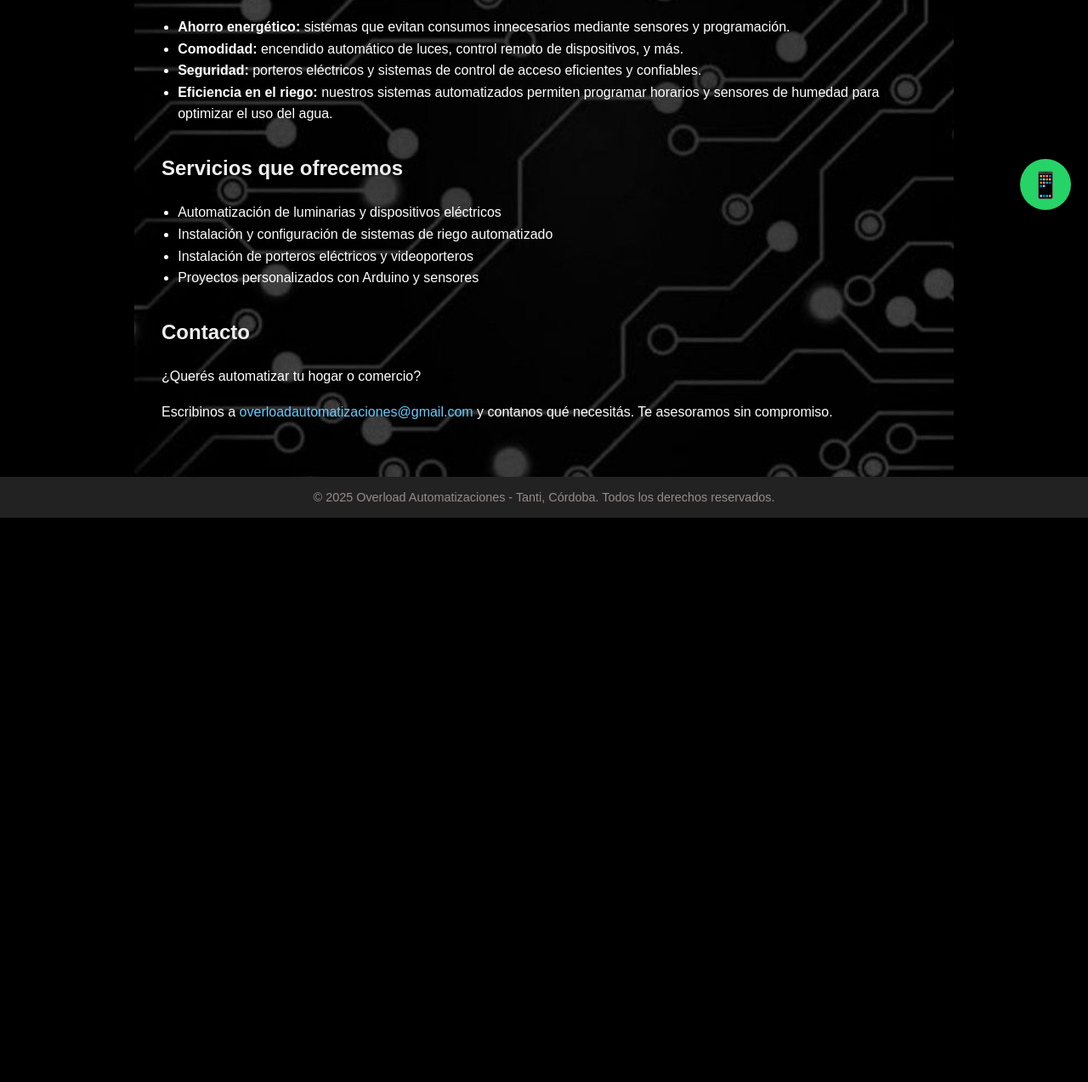
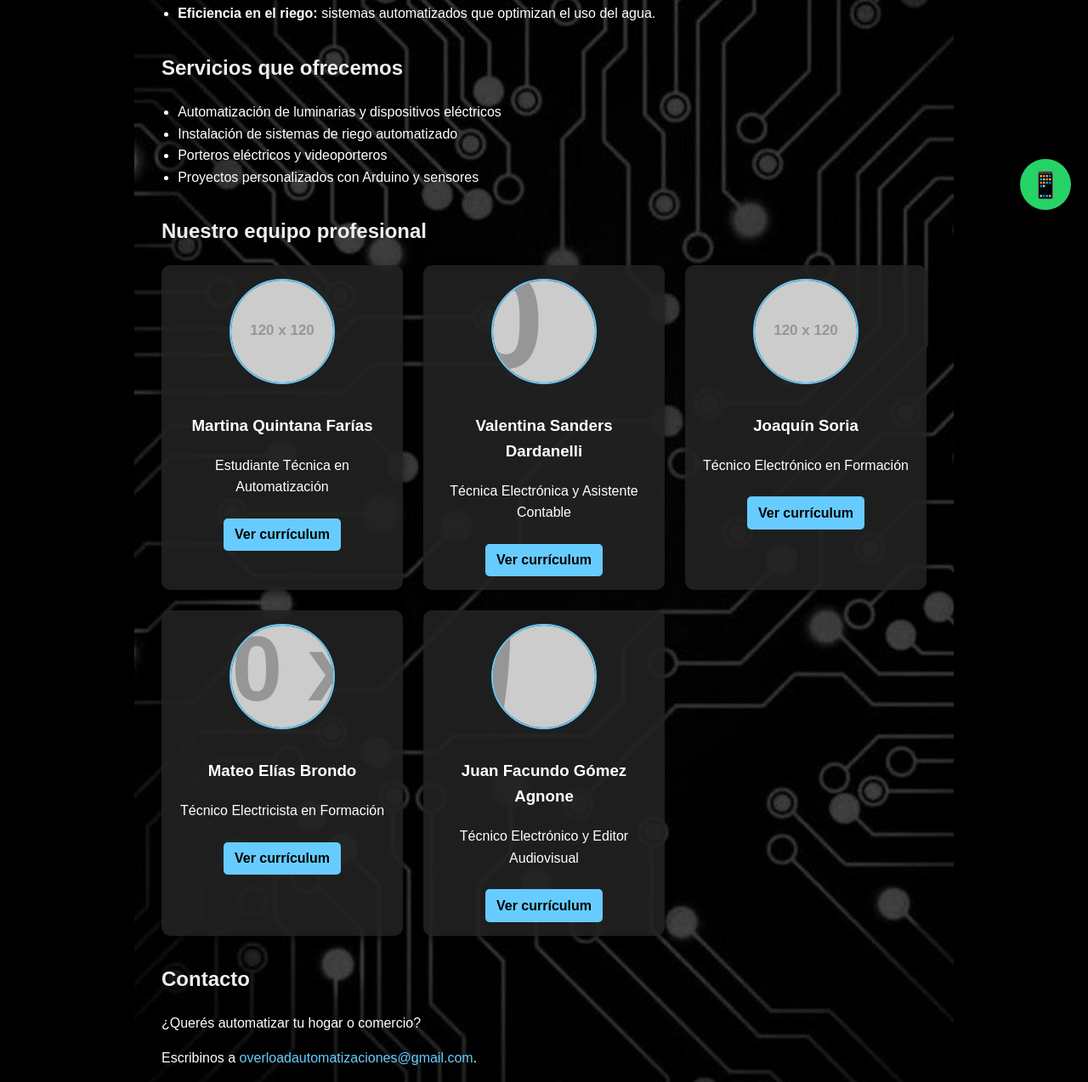
Before and after one commit to valenkunnn/overload, a plain HTML site: page index.html in a window 1280 px wide. Shown: the part 533-1806 px from the top of the page at 85% size. Before the commit the page ends 1142 px from the top, so only its background shows below. Drawn offline with Linux system fonts and the light colour scheme; placeholder pictures from the web are drawn by us.

Commit message:
Update index.html

```diff
--- a/index.html
+++ b/index.html
@@ -15,7 +15,7 @@
 
     header {
       background-color: #000000;
-      color: #ccc; /* Gris clarito para el título */
+      color: #ccc;
       padding: 1rem 2rem;
       display: flex;
       align-items: center;
@@ -24,7 +24,7 @@
     }
 
     .logo {
-      height: 150px; /* Tamaño del logo */
+      height: 150px;
     }
 
     .titulo {
@@ -32,7 +32,7 @@
       font-weight: bold;
       text-align: center;
       flex-grow: 1;
-      color: #ccc; /* Gris clarito */
+      color: #ccc;
     }
 
     main {
@@ -45,7 +45,7 @@
       background-position: center center;
       background-repeat: no-repeat;
       border-radius: 8px;
-      color: white; /* Texto blanco */
+      color: white;
     }
 
     section {
@@ -53,7 +53,7 @@
     }
 
     h2 {
-      color: #eee; /* un blanco suave para los títulos */
+      color: #eee;
     }
 
     ul {
@@ -69,7 +69,7 @@
     }
 
     a {
-      color: #66ccff; /* Azul claro para links */
+      color: #66ccff;
       text-decoration: none;
     }
 
@@ -100,6 +100,52 @@
     .whatsapp-button:hover {
       background-color: #128C7E;
     }
+
+    /* ---- Equipo ---- */
+    .equipo {
+      display: grid;
+      grid-template-columns: repeat(auto-fit, minmax(220px, 1fr));
+      gap: 1.5rem;
+      text-align: center;
+    }
+
+    .tarjeta {
+      background-color: rgba(34, 34, 34, 0.9);
+      padding: 1rem;
+      border-radius: 10px;
+      box-shadow: 0 4px 10px rgba(0,0,0,0.5);
+      transition: transform 0.3s ease, box-shadow 0.3s ease;
+    }
+
+    .tarjeta:hover {
+      transform: translateY(-5px);
+      box-shadow: 0 8px 20px rgba(0,0,0,0.6);
+    }
+
+    .foto-profesional {
+      width: 120px;
+      height: 120px;
+      object-fit: cover;
+      border-radius: 50%;
+      margin-bottom: 0.5rem;
+      border: 2px solid #66ccff;
+    }
+
+    .boton-cv {
+      display: inline-block;
+      margin-top: 0.5rem;
+      background-color: #66ccff;
+      color: #000;
+      padding: 0.4rem 0.8rem;
+      border-radius: 5px;
+      text-decoration: none;
+      font-weight: bold;
+      transition: background-color 0.3s ease;
+    }
+
+    .boton-cv:hover {
+      background-color: #3399cc;
+    }
   </style>
 </head>
 <body>
@@ -113,7 +159,6 @@
     <section>
       <h2>¿Quiénes somos?</h2>
       <p><strong>Overload</strong> es una empresa ubicada en <strong>Tanti, Córdoba</strong>, especializada en soluciones de automatización para hogares y comercios. Nos dedicamos tanto a la automatización de luminarias como a sistemas eléctricos generales, utilizando tecnologías modernas como <strong>Arduino</strong> y una amplia variedad de sensores inteligentes.</p>
-      <p>Buscamos ofrecer al cliente más <strong>comodidad, eficiencia energética y seguridad</strong> a través de sistemas personalizados y adaptados a cada necesidad. Nuestra filosofía se basa en brindar soluciones accesibles, priorizando la <strong>economía del cliente</strong> sin descuidar la calidad y la innovación.</p>
     </section>
 
     <section>
@@ -122,7 +167,7 @@
         <li><strong>Ahorro energético:</strong> sistemas que evitan consumos innecesarios mediante sensores y programación.</li>
         <li><strong>Comodidad:</strong> encendido automático de luces, control remoto de dispositivos, y más.</li>
         <li><strong>Seguridad:</strong> porteros eléctricos y sistemas de control de acceso eficientes y confiables.</li>
-        <li><strong>Eficiencia en el riego:</strong> nuestros sistemas automatizados permiten programar horarios y sensores de humedad para optimizar el uso del agua.</li>
+        <li><strong>Eficiencia en el riego:</strong> sistemas automatizados que optimizan el uso del agua.</li>
       </ul>
     </section>
 
@@ -130,16 +175,57 @@
       <h2>Servicios que ofrecemos</h2>
       <ul>
         <li>Automatización de luminarias y dispositivos eléctricos</li>
-        <li>Instalación y configuración de sistemas de riego automatizado</li>
-        <li>Instalación de porteros eléctricos y videoporteros</li>
+        <li>Instalación de sistemas de riego automatizado</li>
+        <li>Porteros eléctricos y videoporteros</li>
         <li>Proyectos personalizados con Arduino y sensores</li>
       </ul>
+    </section>
+
+    <!-- NUEVA SECCIÓN DE EQUIPO -->
+    <section>
+      <h2>Nuestro equipo profesional</h2>
+      <div class="equipo">
+        <div class="tarjeta">
+          <img src="https://via.placeholder.com/120/ff6f61/ffffff?text=M" class="foto-profesional">
+          <h3>Martina Quintana Farías</h3>
+          <p>Estudiante Técnica en Automatización</p>
+          <a href="martina.html" class="boton-cv">Ver currículum</a>
+        </div>
+
+        <div class="tarjeta">
+          <img src="https://via.placeholder.com/120/6fb1ff/ffffff?text=V" class="foto-profesional">
+          <h3>Valentina Sanders Dardanelli</h3>
+          <p>Técnica Electrónica y Asistente Contable</p>
+          <a href="valentina.html" class="boton-cv">Ver currículum</a>
+        </div>
+
+        <div class="tarjeta">
+          <img src="https://via.placeholder.com/120/ffd166/000000?text=J" class="foto-profesional">
+          <h3>Joaquín Soria</h3>
+          <p>Técnico Electrónico en Formación</p>
+          <a href="joaquin.html" class="boton-cv">Ver currículum</a>
+        </div>
+
+        <div class="tarjeta">
+          <img src="https://via.placeholder.com/120/9b59b6/ffffff?text=M" class="foto-profesional">
+          <h3>Mateo Elías Brondo</h3>
+          <p>Técnico Electricista en Formación</p>
+          <a href="mateo.html" class="boton-cv">Ver currículum</a>
+        </div>
+
+        <div class="tarjeta">
+          <img src="https://via.placeholder.com/120/00b894/ffffff?text=F" class="foto-profesional">
+          <h3>Juan Facundo Gómez Agnone</h3>
+          <p>Técnico Electrónico y Editor Audiovisual</p>
+          <a href="facundo.html" class="boton-cv">Ver currículum</a>
+        </div>
+      </div>
     </section>
 
     <section>
       <h2>Contacto</h2>
       <p>¿Querés automatizar tu hogar o comercio?</p>
-      <p>Escribinos a <a href="mailto:overloadautomatizaciones@gmail.com">overloadautomatizaciones@gmail.com</a> y contanos qué necesitás. Te asesoramos sin compromiso.</p>
+      <p>Escribinos a <a href="mailto:overloadautomatizaciones@gmail.com">overloadautomatizaciones@gmail.com</a>.</p>
     </section>
   </main>
 
@@ -147,16 +233,6 @@
     &copy; 2025 Overload Automatizaciones - Tanti, Córdoba. Todos los derechos reservados.
   </footer>
 
-  <a
-    href="https://wa.me/3541359619"
-    class="whatsapp-button"
-    target="_blank"
-    rel="noopener noreferrer"
-    aria-label="Contactar por WhatsApp"
-    title="Contactar por WhatsApp"
-  >
-    &#128241;
-  </a>
-
+  <a href="https://wa.me/3541359619" class="whatsapp-button" target="_blank" title="Contactar por WhatsApp">&#128241;</a>
 </body>
 </html>
```
